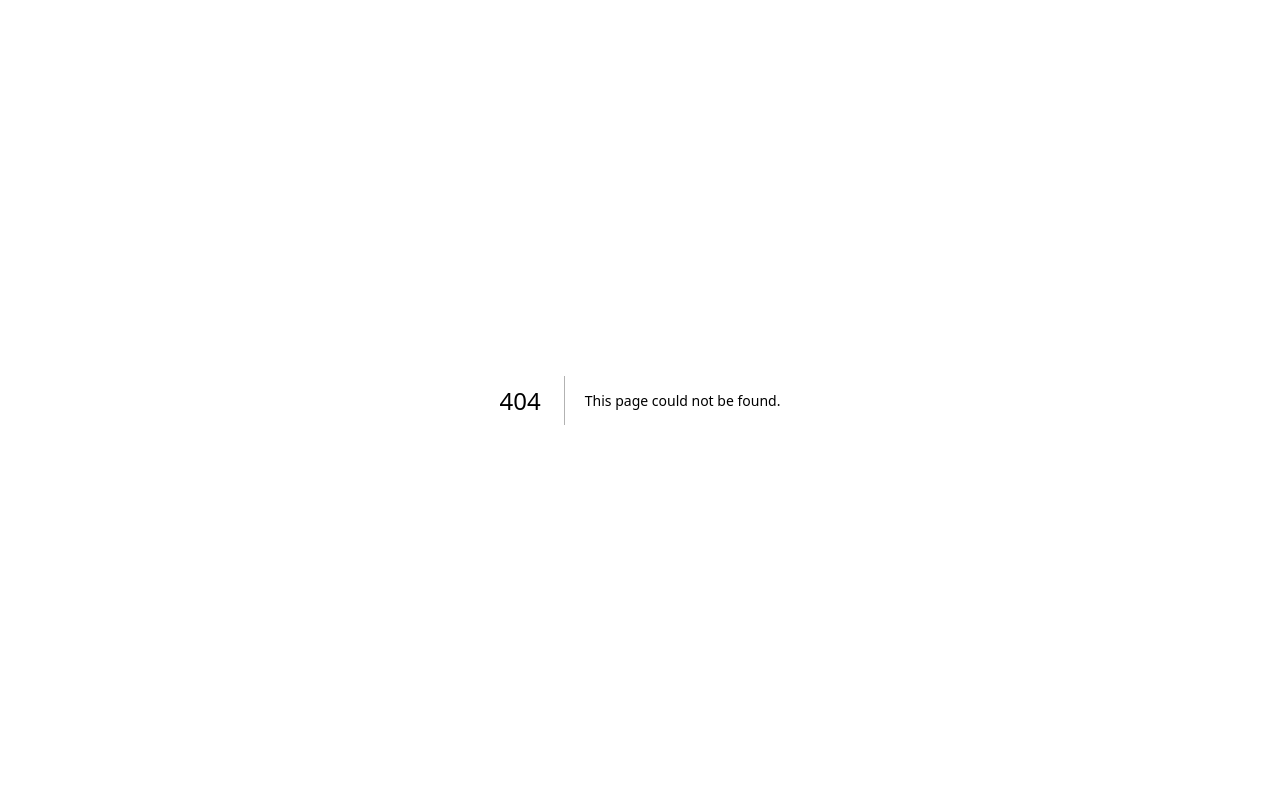
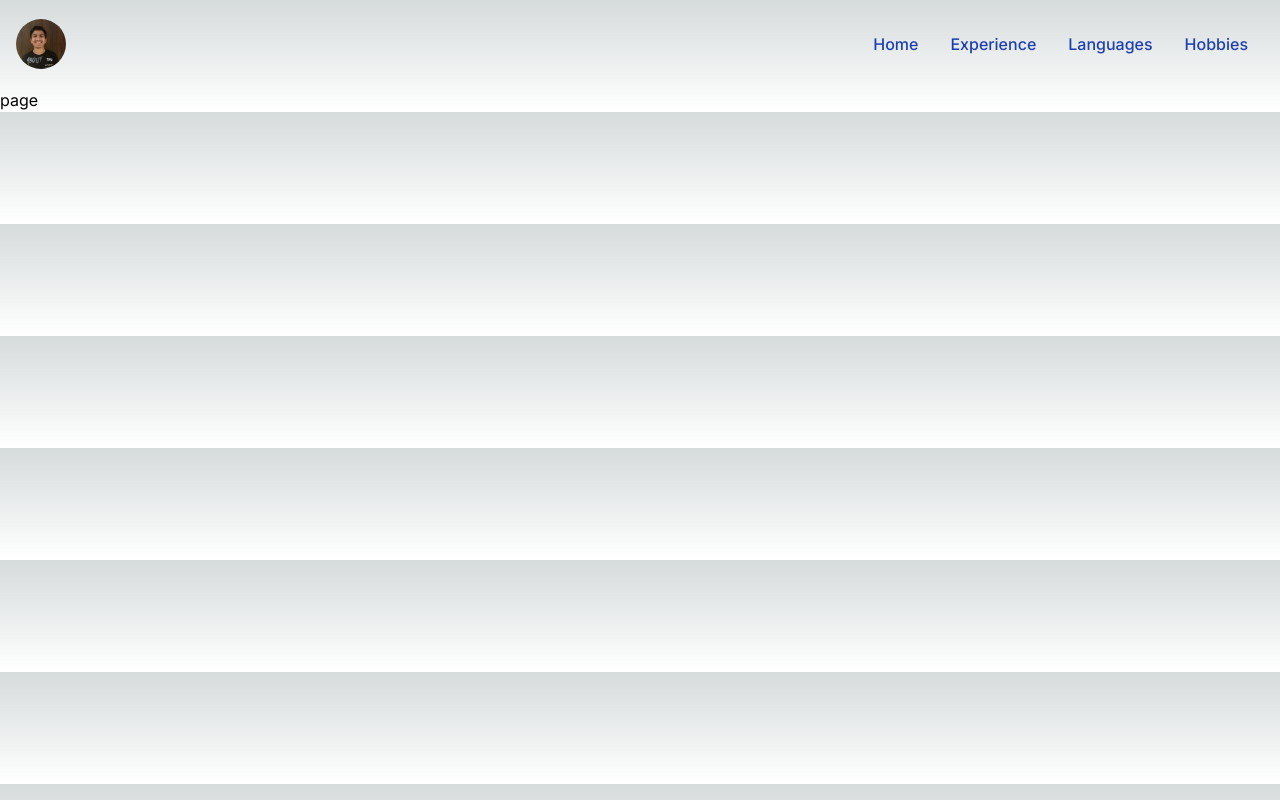
Before and after one commit to ravivadher030/NextJs, a Next.js app in the folder nextjs/: page /about in a window 1280 px wide. Before the commit this address had no page. Built offline with nearby package versions, Linux system fonts and the light colour scheme.

Commit message:
addded navbar

```diff
--- /dev/null
+++ b/nextjs/app/about/page.tsx
@@ -0,0 +1,7 @@
+import React from 'react'
+
+export default function About() {
+  return (
+    <div>page</div>
+  )
+}
--- a/nextjs/app/layout.tsx
+++ b/nextjs/app/layout.tsx
@@ -1,21 +1,90 @@
-import './globals.css'
-import { Inter } from 'next/font/google'
+'use client';
+import Image from "next/image";
+import "./globals.css";
+import { Inter } from "next/font/google";
+import { HiMiniBars3BottomLeft } from "react-icons/hi2";
+import { useState } from "react";
 
-const inter = Inter({ subsets: ['latin'] })
-
+const inter = Inter({ subsets: ["latin"] });
 export const metadata = {
-  title: 'Create Next App',
-  description: 'Generated by create next app',
-}
+  title: "Create Next App",
+  description: "Generated by create next app",
+};
 
 export default function RootLayout({
   children,
 }: {
-  children: React.ReactNode
+  children: React.ReactNode;
 }) {
+  const [toggle,setToggle]=useState(false)
+  const toggleNavbr = ()=> {
+    setToggle(!toggle)
+  };
   return (
     <html lang="en">
-      <body className={inter.className}>{children}</body>
+      <body className={inter.className}>
+        <header>
+          <nav className="dark:bg-slate-800 flex justify-center p-4 ">
+            <div className="container">
+              <div className="flex justify-between items-center flex-wrap">
+                <div className="logo_img w-100 cursor-pointer">
+                  <Image
+                    src="/ravi.jpg"
+                    alt="Profile picture"
+                    width={50}
+                    height={50}
+                    className="rounded-full"
+                  />
+                </div>
+                <button
+                  type="button"
+                  className="navbar-menu text-lg md:hidden"
+                  data-collapse-toggle="navbar-cta"
+                  aria-controls="navbar-cta"
+                  aria-expanded="false"
+                  onClick={toggleNavbr}
+                >
+                  <span className="sr-only">open menu</span>
+                  <HiMiniBars3BottomLeft
+                    className="cursor-pointer"
+                    aria-hidden="true"
+                  />
+                </button>
+                <div
+                  className={`${
+                    toggle ? "flex" : "hidden"
+                  } items-center md:flex md:order-1 w-full md:w-auto`}
+                  id="navbar-cta"
+                >
+                  <ul className="flex flex-col w-full space-y-5 md:space-y-0 justify-center p-4 items-center md:flex-row font-medium md:space-x-8">
+                    <li className="m-0">
+                      <a href="#" className="text-blue-800">
+                        Home
+                      </a>
+                    </li>
+                    <li className="m-0">
+                      <a href="#" className="text-blue-800">
+                        Experience
+                      </a>
+                    </li>
+                    <li className="m-0">
+                      <a href="#" className="text-blue-800">
+                        Languages
+                      </a>
+                    </li>
+                    <li className="m-0">
+                      <a href="#" className="text-blue-800">
+                        Hobbies
+                      </a>
+                    </li>
+                  </ul>
+                </div>
+              </div>
+            </div>
+          </nav>
+        </header>
+        {children}
+      </body>
     </html>
-  )
+  );
 }
--- a/nextjs/app/page.tsx
+++ b/nextjs/app/page.tsx
@@ -3,110 +3,8 @@ import Image from 'next/image'
 export default function Home() {
   return (
     <main className="flex min-h-screen flex-col items-center justify-between p-24">
-      <div className="z-10 w-full max-w-5xl items-center justify-between font-mono text-sm lg:flex">
-        <p className="fixed left-0 top-0 flex w-full justify-center border-b border-gray-300 bg-gradient-to-b from-zinc-200 pb-6 pt-8 backdrop-blur-2xl dark:border-neutral-800 dark:bg-zinc-800/30 dark:from-inherit lg:static lg:w-auto  lg:rounded-xl lg:border lg:bg-gray-200 lg:p-4 lg:dark:bg-zinc-800/30">
-          Get started by editing&nbsp;
-          <code className="font-mono font-bold">app/page.tsx</code>
-        </p>
-        <div className="fixed bottom-0 left-0 flex h-48 w-full items-end justify-center bg-gradient-to-t from-white via-white dark:from-black dark:via-black lg:static lg:h-auto lg:w-auto lg:bg-none">
-          <a
-            className="pointer-events-none flex place-items-center gap-2 p-8 lg:pointer-events-auto lg:p-0"
-            href="https://vercel.com?utm_source=create-next-app&utm_medium=appdir-template&utm_campaign=create-next-app"
-            target="_blank"
-            rel="noopener noreferrer"
-          >
-            By{' '}
-            <Image
-              src="/vercel.svg"
-              alt="Vercel Logo"
-              className="dark:invert"
-              width={100}
-              height={24}
-              priority
-            />
-          </a>
-        </div>
-      </div>
+      <div>
 
-      <div className="relative flex place-items-center before:absolute before:h-[300px] before:w-[480px] before:-translate-x-1/2 before:rounded-full before:bg-gradient-radial before:from-white before:to-transparent before:blur-2xl before:content-[''] after:absolute after:-z-20 after:h-[180px] after:w-[240px] after:translate-x-1/3 after:bg-gradient-conic after:from-sky-200 after:via-blue-200 after:blur-2xl after:content-[''] before:dark:bg-gradient-to-br before:dark:from-transparent before:dark:to-blue-700 before:dark:opacity-10 after:dark:from-sky-900 after:dark:via-[#0141ff] after:dark:opacity-40 before:lg:h-[360px]">
-        <Image
-          className="relative dark:drop-shadow-[0_0_0.3rem_#ffffff70] dark:invert"
-          src="/next.svg"
-          alt="Next.js Logo"
-          width={180}
-          height={37}
-          priority
-        />
-      </div>
-
-      <div className="mb-32 grid text-center lg:mb-0 lg:grid-cols-4 lg:text-left">
-        <a
-          href="https://nextjs.org/docs?utm_source=create-next-app&utm_medium=appdir-template&utm_campaign=create-next-app"
-          className="group rounded-lg border border-transparent px-5 py-4 transition-colors hover:border-gray-300 hover:bg-gray-100 hover:dark:border-neutral-700 hover:dark:bg-neutral-800/30"
-          target="_blank"
-          rel="noopener noreferrer"
-        >
-          <h2 className={`mb-3 text-2xl font-semibold`}>
-            Docs{' '}
-            <span className="inline-block transition-transform group-hover:translate-x-1 motion-reduce:transform-none">
-              -&gt;
-            </span>
-          </h2>
-          <p className={`m-0 max-w-[30ch] text-sm opacity-50`}>
-            Find in-depth information about Next.js features and API.
-          </p>
-        </a>
-
-        <a
-          href="https://nextjs.org/learn?utm_source=create-next-app&utm_medium=appdir-template-tw&utm_campaign=create-next-app"
-          className="group rounded-lg border border-transparent px-5 py-4 transition-colors hover:border-gray-300 hover:bg-gray-100 hover:dark:border-neutral-700 hover:dark:bg-neutral-800/30"
-          target="_blank"
-          rel="noopener noreferrer"
-        >
-          <h2 className={`mb-3 text-2xl font-semibold`}>
-            Learn{' '}
-            <span className="inline-block transition-transform group-hover:translate-x-1 motion-reduce:transform-none">
-              -&gt;
-            </span>
-          </h2>
-          <p className={`m-0 max-w-[30ch] text-sm opacity-50`}>
-            Learn about Next.js in an interactive course with&nbsp;quizzes!
-          </p>
-        </a>
-
-        <a
-          href="https://vercel.com/templates?framework=next.js&utm_source=create-next-app&utm_medium=appdir-template&utm_campaign=create-next-app"
-          className="group rounded-lg border border-transparent px-5 py-4 transition-colors hover:border-gray-300 hover:bg-gray-100 hover:dark:border-neutral-700 hover:dark:bg-neutral-800/30"
-          target="_blank"
-          rel="noopener noreferrer"
-        >
-          <h2 className={`mb-3 text-2xl font-semibold`}>
-            Templates{' '}
-            <span className="inline-block transition-transform group-hover:translate-x-1 motion-reduce:transform-none">
-              -&gt;
-            </span>
-          </h2>
-          <p className={`m-0 max-w-[30ch] text-sm opacity-50`}>
-            Explore the Next.js 13 playground.
-          </p>
-        </a>
-
-        <a
-          href="https://vercel.com/new?utm_source=create-next-app&utm_medium=appdir-template&utm_campaign=create-next-app"
-          className="group rounded-lg border border-transparent px-5 py-4 transition-colors hover:border-gray-300 hover:bg-gray-100 hover:dark:border-neutral-700 hover:dark:bg-neutral-800/30"
-          target="_blank"
-          rel="noopener noreferrer"
-        >
-          <h2 className={`mb-3 text-2xl font-semibold`}>
-            Deploy{' '}
-            <span className="inline-block transition-transform group-hover:translate-x-1 motion-reduce:transform-none">
-              -&gt;
-            </span>
-          </h2>
-          <p className={`m-0 max-w-[30ch] text-sm opacity-50`}>
-            Instantly deploy your Next.js site to a shareable URL with Vercel.
-          </p>
-        </a>
       </div>
     </main>
   )
--- a/nextjs/package.json
+++ b/nextjs/package.json
@@ -19,6 +19,8 @@
     "postcss": "8.4.24",
     "react": "18.2.0",
     "react-dom": "18.2.0",
+    "react-icon": "^1.0.0",
+    "react-icons": "^4.10.1",
     "tailwindcss": "3.3.2",
     "typescript": "5.1.6"
   }
```
Also changed, not shown: nextjs/public/ravi.jpg (added), 1 other file (tests, documents, lock files or other folders).
